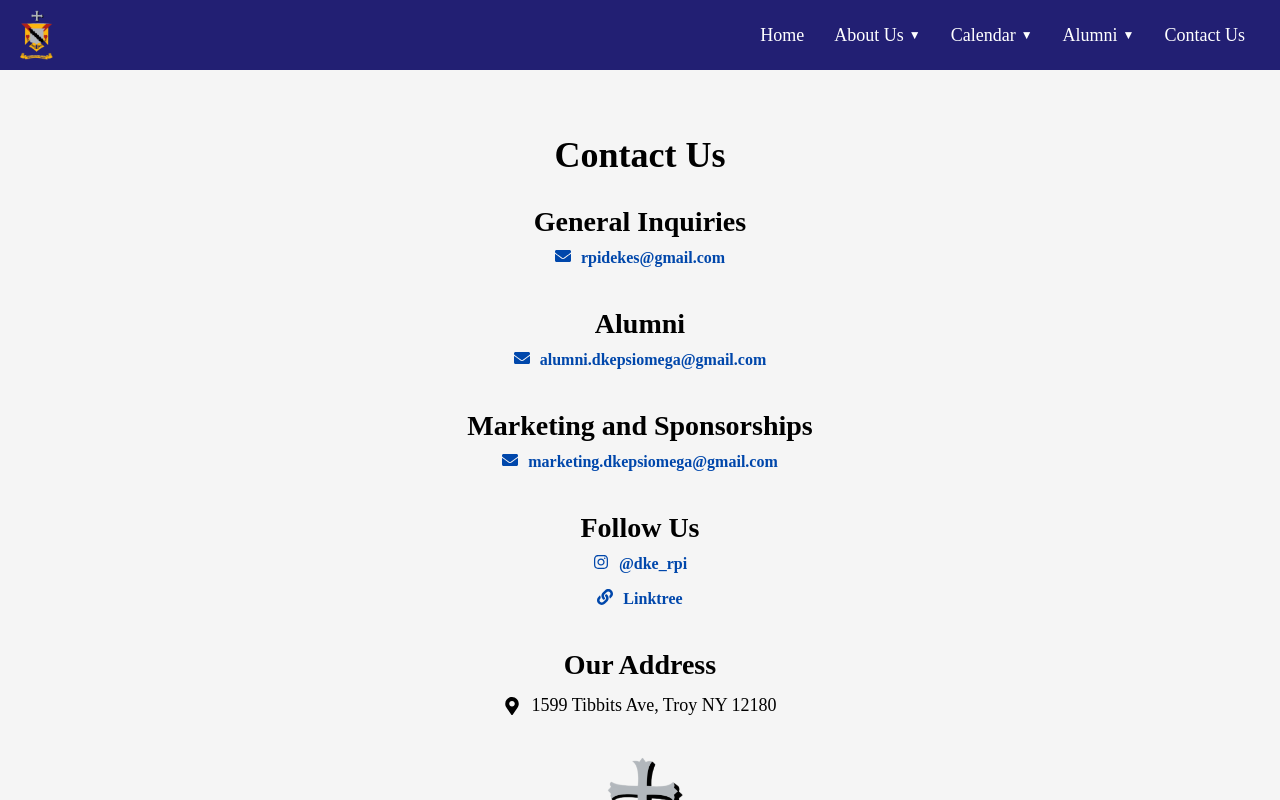
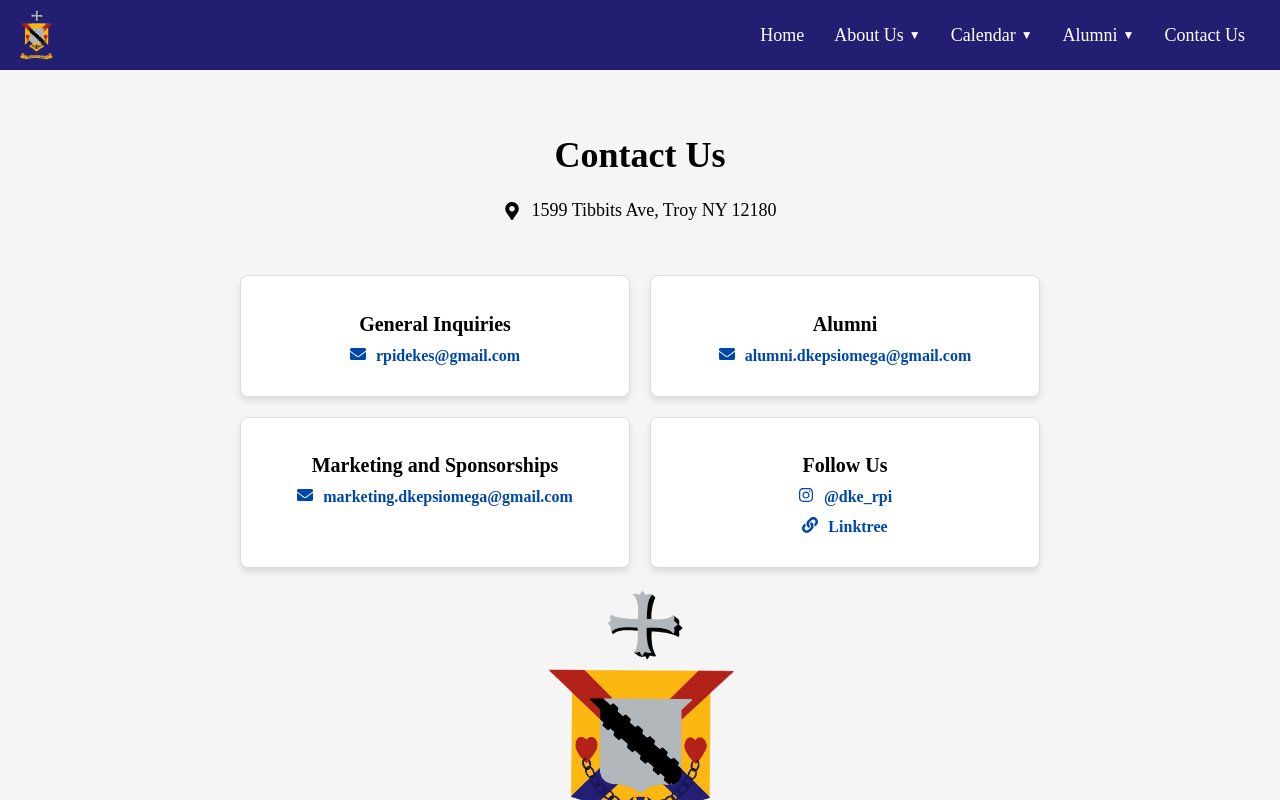
Before and after one commit to NBelgaonkar/Psi-Omega-Site, a React (Create React App) app: page /contact in a window 1280 px wide. Shown: the top 800 px of the page. Built offline with nearby package versions, Linux system fonts and the light colour scheme.

Commit message:
Update contactus.js
changed layout into a 2x2 grid

```diff
--- a/src/components/contactus.js
+++ b/src/components/contactus.js
@@ -23,7 +23,7 @@ const Container = styled.div`
   padding: 40px 20px;
   max-width: 1200px;
   margin: auto;
-  text-align: center; /* Ensures all content within is centered */
+  text-align: center;
 `;
 
 const Title = styled.h1`
@@ -31,9 +31,40 @@ const Title = styled.h1`
   margin-bottom: 20px;
 `;
 
+const Address = styled.div`
+  font-size: 18px;
+  line-height: 1.6;
+  display: flex;
+  justify-content: center;
+  align-items: center;
+  margin-bottom: 30px;
+
+  svg {
+    margin-right: 10px;
+  }
+`;
+
+const Grid = styled.div`
+  display: grid;
+  grid-template-columns: repeat(2, 1fr); /* 2 columns */
+  gap: 20px;
+  width: 100%;
+  max-width: 800px;
+  margin-top: 20px;
+`;
+
+const GridItem = styled.div`
+  background-color: #fff;
+  padding: 20px;
+  border: 1px solid #ddd;
+  border-radius: 8px;
+  box-shadow: 0 4px 6px rgba(0, 0, 0, 0.1);
+  text-align: center;
+`;
+
 const Subtitle = styled.h2`
-  font-size: 28px;
-  margin: 10px 0;
+  font-size: 20px;
+  margin-bottom: 10px;
 `;
 
 const Link = styled.a`
@@ -41,9 +72,9 @@ const Link = styled.a`
   text-decoration: none;
   font-weight: bold;
   display: flex;
-  justify-content: center; /* Center-aligns the icon and text horizontally */
+  justify-content: center;
   align-items: center;
-  margin-bottom: 15px;
+  margin-bottom: 10px;
 
   &:hover {
     text-decoration: underline;
@@ -54,91 +85,74 @@ const IconWrapper = styled.span`
   margin-right: 10px;
 `;
 
-const ContactSection = styled.div`
-  margin-bottom: 15px; /* Spacing between sections */
-`;
-
-const Address = styled.div`
-  font-size: 18px;
-  line-height: 1.6;
-  display: flex;
-  justify-content: center; /* Center-aligns the icon and text */
-  align-items: center;
-
-  svg {
-    margin-right: 10px;
-  }
-`;
 const CrestImage = styled.img`
   width: 200px;
   margin-top: 20px;
 `;
+
 // Page Component
 const ContactPage = () => {
+  const contactItems = [
+    {
+      title: 'General Inquiries',
+      link: 'mailto:rpidekes@gmail.com',
+      text: 'rpidekes@gmail.com',
+      icon: <FaEnvelope />,
+    },
+    {
+      title: 'Alumni',
+      link: 'mailto:alumni.dkepsiomega@gmail.com',
+      text: 'alumni.dkepsiomega@gmail.com',
+      icon: <FaEnvelope />,
+    },
+    {
+      title: 'Marketing and Sponsorships',
+      link: 'mailto:marketing.dkepsiomega@gmail.com',
+      text: 'marketing.dkepsiomega@gmail.com',
+      icon: <FaEnvelope />,
+    },
+    {
+      title: 'Follow Us',
+      links: [
+        { href: 'https://www.instagram.com/dke_rpi/', text: '@dke_rpi', icon: <FaInstagram /> },
+        { href: 'https://linktr.ee/dke_rpi', text: 'Linktree', icon: <FaLink /> },
+      ],
+    },
+  ];
+
   return (
     <>
       <GlobalStyle />
       <Container>
         <Title>Contact Us</Title>
 
-        {/* General Inquiries Section */}
-        <ContactSection>
-          <Subtitle>General Inquiries</Subtitle>
-          <Link href="mailto:rpidekes@gmail.com">
-            <IconWrapper>
-              <FaEnvelope />
-            </IconWrapper>
-            rpidekes@gmail.com
-          </Link>
-        </ContactSection>
+        {/* Our Address Section */}
+        <Address>
+          <FaMapMarkerAlt />
+          1599 Tibbits Ave, Troy NY 12180
+        </Address>
 
-        {/* Alumni Section */}
-        <ContactSection>
-          <Subtitle>Alumni</Subtitle>
-          <Link href="mailto:alumni.dkepsiomega@gmail.com">
-            <IconWrapper>
-              <FaEnvelope />
-            </IconWrapper>
-            alumni.dkepsiomega@gmail.com
-          </Link>
-        </ContactSection>
-
-        {/* Marketing Section */}
-        <ContactSection>
-          <Subtitle>Marketing and Sponsorships</Subtitle>
-          <Link href="mailto:marketing.dkepsiomega@gmail.com">
-            <IconWrapper>
-              <FaEnvelope />
-            </IconWrapper>
-            marketing.dkepsiomega@gmail.com
-          </Link>
-        </ContactSection>
-
-        {/* Social Media Section */}
-        <ContactSection>
-          <Subtitle>Follow Us</Subtitle>
-          <Link href="https://www.instagram.com/dke_rpi/" target="_blank">
-            <IconWrapper>
-              <FaInstagram />
-            </IconWrapper>
-            @dke_rpi
-          </Link>
-          <Link href="https://linktr.ee/dke_rpi" target="_blank">
-            <IconWrapper>
-              <FaLink />
-            </IconWrapper>
-            Linktree
-          </Link>
-        </ContactSection>
-
-        {/* Address Section */}
-        <ContactSection>
-          <Subtitle>Our Address</Subtitle>
-          <Address>
-            <FaMapMarkerAlt />
-            1599 Tibbits Ave, Troy NY 12180
-          </Address>
-        </ContactSection>
+        {/* Contact Information Grid */}
+        <Grid>
+          {contactItems.map((item, index) => (
+            <GridItem key={index}>
+              <Subtitle>{item.title}</Subtitle>
+              {item.link && (
+                <Link href={item.link}>
+                  <IconWrapper>{item.icon}</IconWrapper>
+                  {item.text}
+                </Link>
+              )}
+              {item.links &&
+                item.links.map((subLink, subIndex) => (
+                  <Link key={subIndex} href={subLink.href}>
+                    <IconWrapper>{subLink.icon}</IconWrapper>
+                    {subLink.text}
+                  </Link>
+                ))}
+            </GridItem>
+          ))}
+        </Grid>
         <CrestImage src={crest} alt="DKE Crest" />
       </Container>
     </>
```
